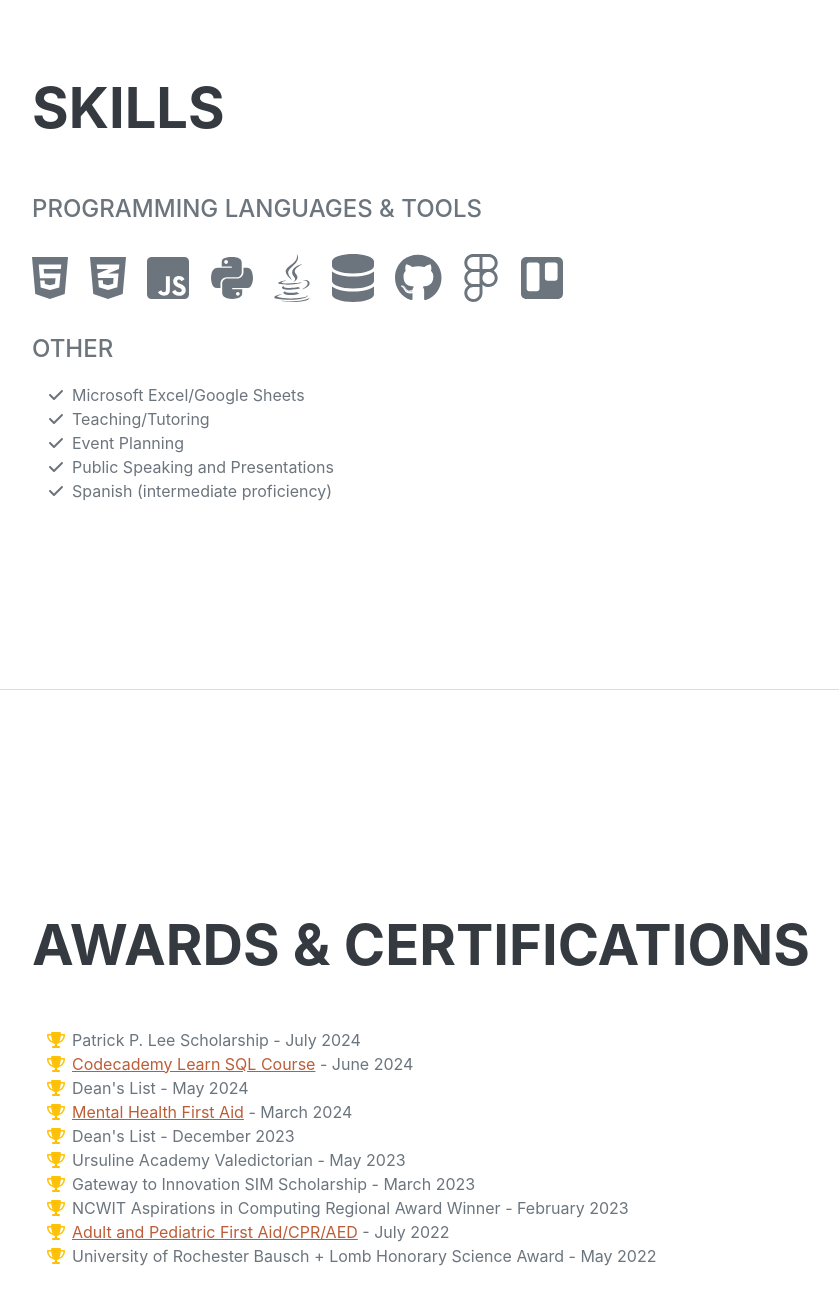
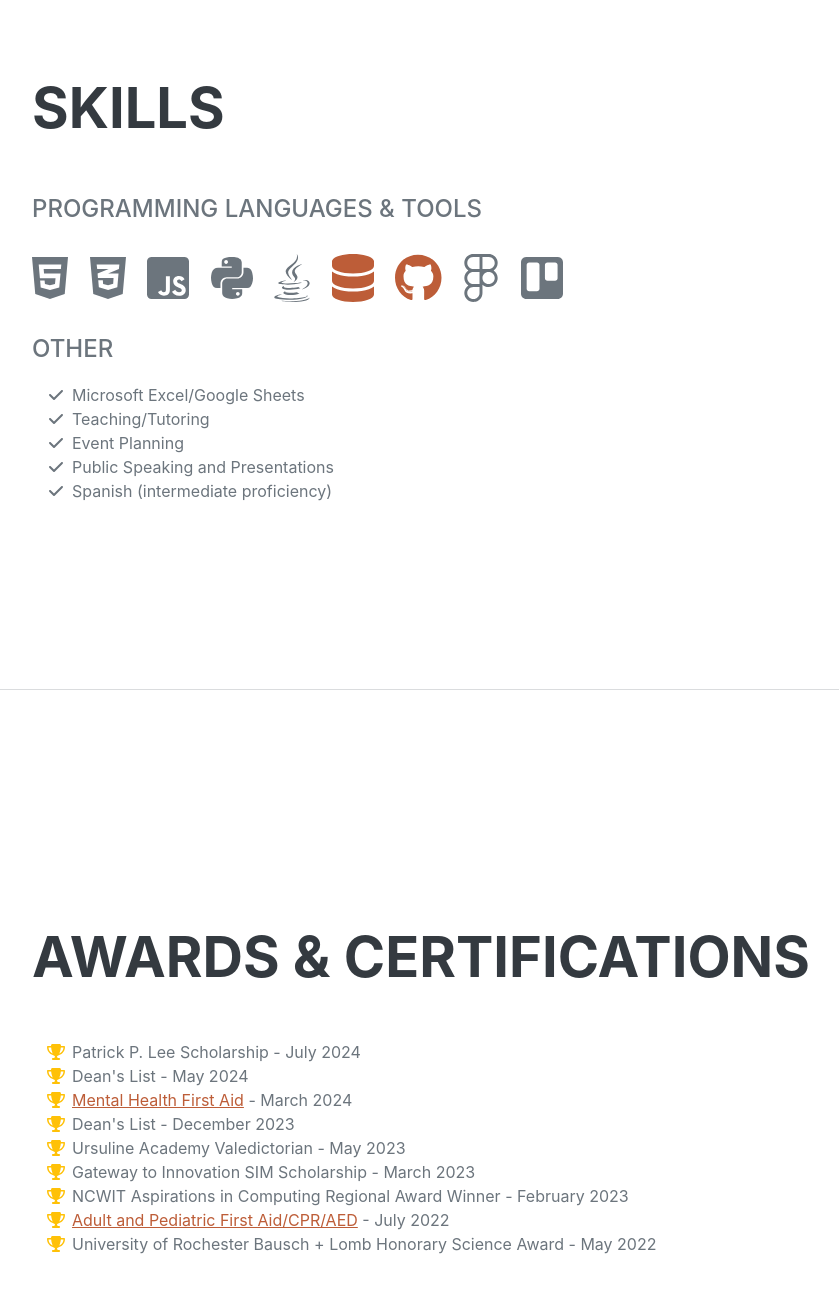
Before and after one commit to bellao314/resume, a plain HTML site: page index.html in a window 1280 px wide. Shown: the part 3806-5103 px from the top of the page, without its empty margins (288-1127 px from the left). Drawn offline with nearby package versions, Linux system fonts and the light colour scheme; a web font is replaced by a local one.

Commit message:
added links to certifications for code languages

```diff
--- a/index.html
+++ b/index.html
@@ -158,8 +158,8 @@
                         <li class="list-inline-item"><i class="fab fa-js-square"></i></li>
                         <li class="list-inline-item"><i class="fa-brands fa-python"></i></li>
                         <li class="list-inline-item"><i class="fa-brands fa-java"></i></li>
-                        <li class="list-inline-item"><i class="fa-solid fa-database"></i></li>
-                        <li class="list-inline-item"><i class="fab fa-github"></i></li>
+                        <li class="list-inline-item"><a href="assets/img/SQL Certification.pdf" target="_blank"><i class="fa-solid fa-database"></i></a></li>
+                        <li class="list-inline-item"><a class="social-icon" href="https://github.com/parisgirl16"><i class="fab fa-github"></i></a></li>
                         <li class="list-inline-item"><i class="fa-brands fa-figma"></i></li>
                         <li class="list-inline-item"><i class="fa-brands fa-trello"></i></li>
                     </ul>
@@ -209,10 +209,6 @@
                         </li>
                         <li>
                             <span class="fa-li"><i class="fas fa-trophy text-warning"></i></span>
-                            <a href="assets/img/SQL Certification.pdf" target="_blank">Codecademy Learn SQL Course</a> - June 2024
-                        </li>
-                        <li>
-                            <span class="fa-li"><i class="fas fa-trophy text-warning"></i></span>
                             Dean's List - May 2024
                         </li>
                         <li>
```
